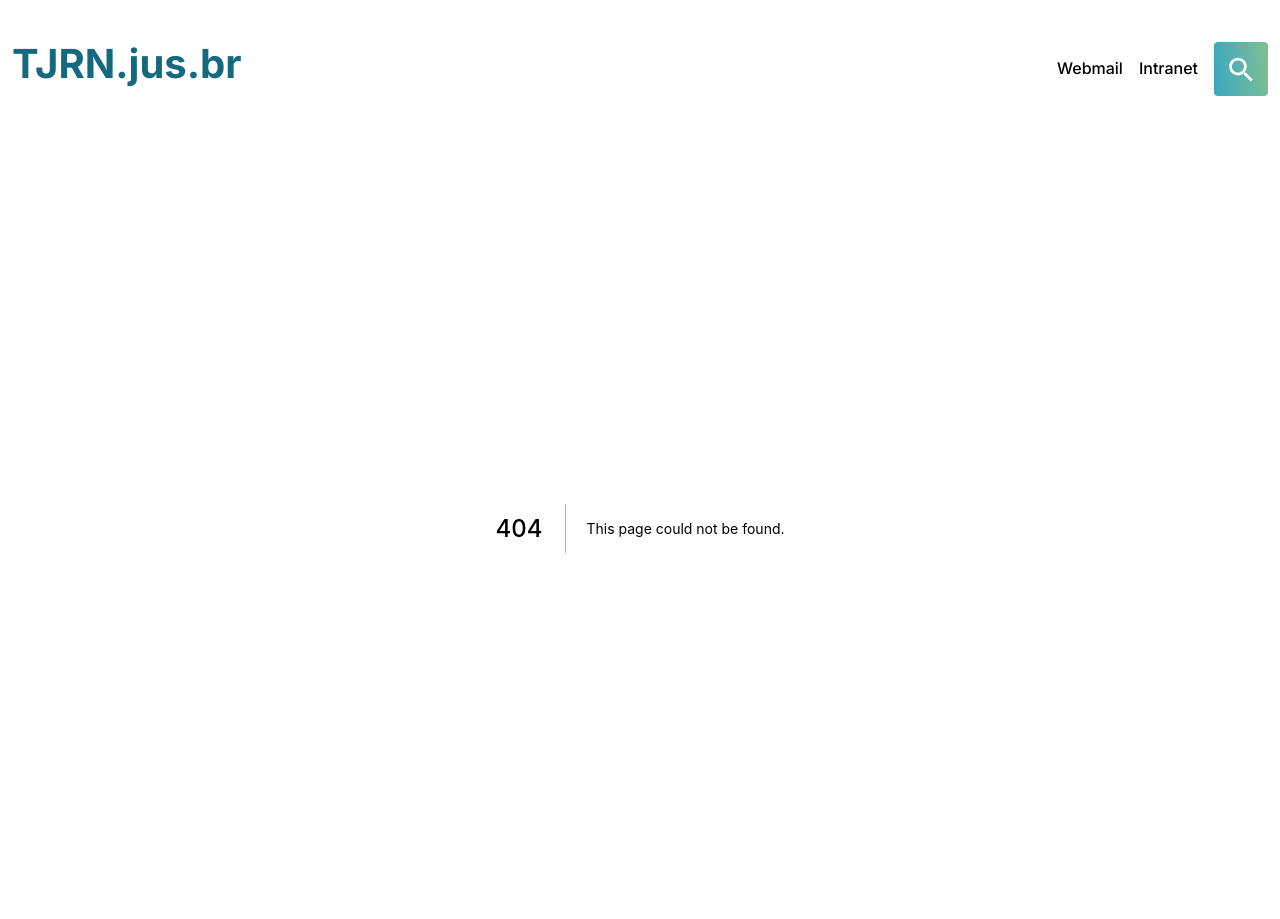
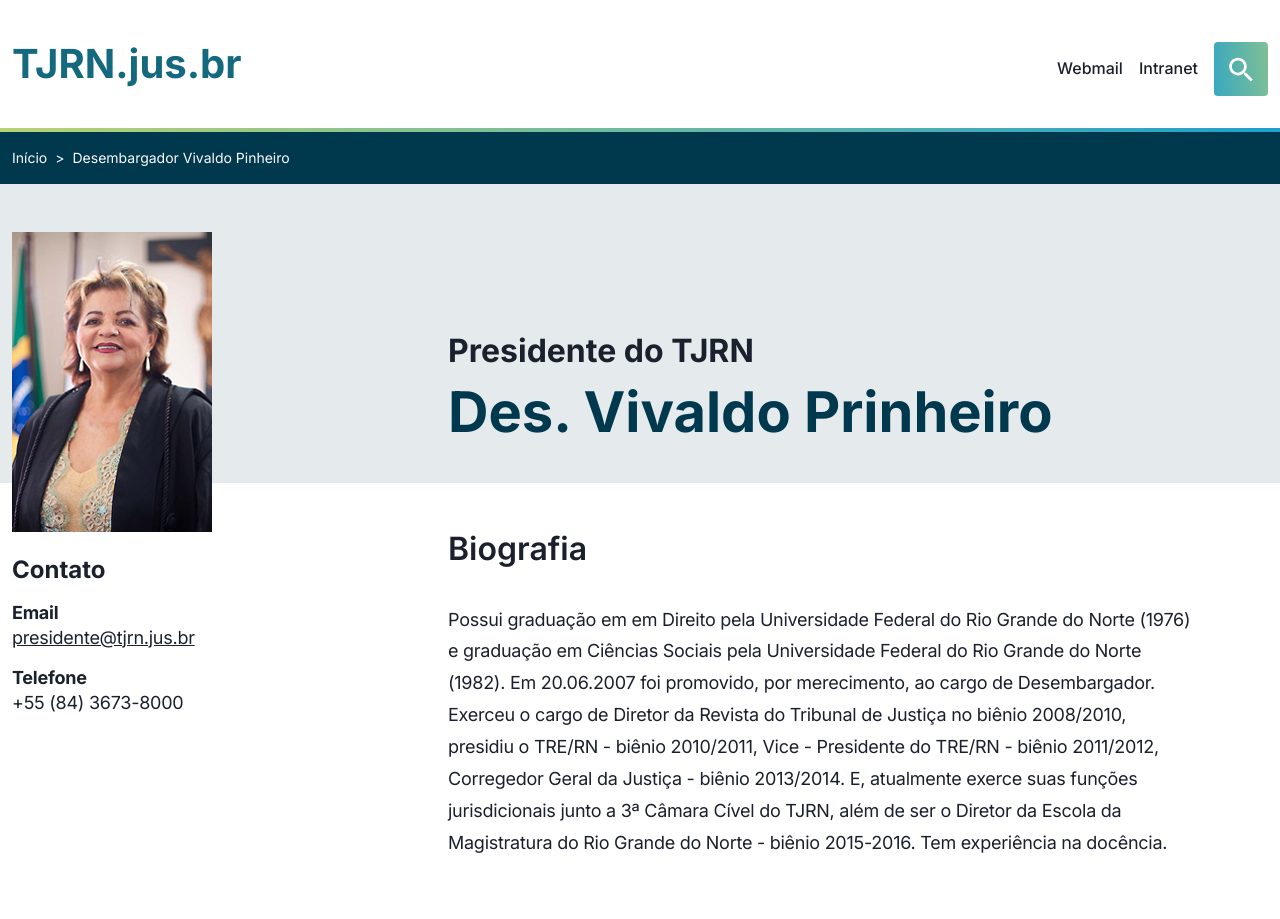
Before and after one commit to yargo11/myTJRN, a Next.js app: page /perfil/1 in a window 1280 px wide. Before the commit this address had no page. Shown: the top 919 px of the page. Built offline with nearby package versions, Linux system fonts and the light colour scheme.

Commit message:
Criação dos menus aside das páginas de artigo e página de perfil

```diff
--- /dev/null
+++ b/src/components/Article/AsideMenu/AsideMenuMidDevices/index.tsx
@@ -0,0 +1,36 @@
+import { Box, Link, Image } from "@chakra-ui/react";
+import AsideMenuMidDevicesItem, { AsideMenuMidDevicesItemProps } from "./AsideMenuMidDevicesItem";
+
+interface LeftMenuProps {
+    rootLink: string,
+    rootLabel: string,
+    linkList: Array<AsideMenuMidDevicesItemProps>
+}
+
+export default function AsideMenuMidDevices ({ rootLabel, rootLink, linkList }:LeftMenuProps) {
+    return (
+        <Box>
+            <Box w='full' h='3px' bgColor='#00384D'></Box>
+            <Link
+                href={rootLink}
+                display='flex'
+                fontWeight='medium'
+                fontSize='112.5%'
+                lineHeight='138.89%'
+                color='#336699'
+                alignItems='center'
+                my='16px'>
+                <Image
+                    src='/icons/GoTo.svg'
+                    transform='scaleX(-1)'
+                    ml='10.5px'
+                    mr='8.5px'/>
+                {rootLabel}
+            </Link>
+            <Box w='full' h='1px' bgColor='#00384D'></Box>
+            {linkList? linkList.map(link => <AsideMenuMidDevicesItem key={link.link} label={link.label} link={link.link}/>)
+            : <></>}
+            <Box w='full' h='1px' bgColor='#00384D' mt='16px' mb='12px'></Box>
+        </Box>
+    );
+}
--- /dev/null
+++ b/src/components/Profile/AsideMenuMidDevices/index.tsx
@@ -0,0 +1,16 @@
+import { Box, Image, Text } from "@chakra-ui/react";
+
+export default function AsideMenuMidDevices () {
+    return (
+        <>
+            <Image src='/image/Maria_Zeneide_Bezerra.png'/>
+            <Text mt='24px' fontSize='150%' lineHeight='120.83%' fontWeight='bold'>Contato</Text>
+            <Box fontSize='112.5%' lineHeight='138.89%' letterSpacing='-0.26px' mt='16px'>
+                <Text fontWeight='bold'>Email</Text>
+                <Text fontWeight='normal'  textDecor='underline'>presidente@tjrn.jus.br</Text>
+                <Text fontWeight='bold' mt='16px'>Telefone</Text>
+                <Text fontWeight='normal'>+55 (84) 3673-8000</Text>
+            </Box>
+        </>
+    );
+}
--- a/src/components/menu/Content/LinkList/index.tsx
+++ b/src/components/menu/Content/LinkList/index.tsx
@@ -1,5 +1,5 @@
 import { Link } from "@chakra-ui/react"
-import { ContentType } from ".."
+import { ContentType } from "..";
 
 interface LinkListProps {
     listadeconteudo: Array<ContentType>;
--- a/src/pages/menu/[id].tsx
+++ b/src/pages/menu/[id].tsx
@@ -25,7 +25,7 @@ export default function Menu ({ listaDeConteudo, descricao, titulo }:MenuProps)
                 <ListenPrintSharePanel listOfContentToRead={[]}/>
             </ContainerBox>
             <GrayBorder/>
-            <ContainerBox>
+            <ContainerBox mb='130px'>
                 {listaDeConteudo?
                     listaDeConteudo.map(content =>
                     <>
--- /dev/null
+++ b/src/pages/perfil/[id].tsx
@@ -0,0 +1,27 @@
+import { Flex, Box, Spacer, Text } from "@chakra-ui/react";
+import ContainerBox from "../../components/ContainerBox";
+import PageTitle from "../../components/PageTitle";
+import AsideMenuMidDevices from "../../components/Profile/AsideMenuMidDevices";
+
+export default function Perfil () {
+    return (
+        <>
+            <PageTitle title='Desembargador Vivaldo Pinheiro' breadCrumbArray={[]} showTitle={false}/>
+            <Box w='full' h='299px' bgColor='rgba(0, 56, 77, 0.1)'></Box>
+            <ContainerBox as={Flex}>
+                <Box w='306px' mt='-251px'>
+                    <AsideMenuMidDevices />
+                </Box>
+                <Spacer maxW='130px'/>
+                <Box maxW='747px' mt='-154px'>
+                    <Text fontWeight='bold' fontSize='200%' lineHeight='140.625%'>Presidente do TJRN</Text>
+                    <Text fontWeight='bold' fontSize='350%' lineHeight='80.36%' color='tj_dark_blue' mt='16px'>Des. Vivaldo Prinheiro</Text>
+                    <Text fontWeight='semibold' fontSize='200%' lineHeight='118.75%' mt='96px'>Biografia</Text>
+                    <Text fontWeight='normal' fontSize='112.5%' lineHeight='177.78%' letterSpacing='-0.26px' mt='35.36px'>Possui graduação em em Direito pela Universidade Federal do Rio Grande do Norte (1976) e graduação em Ciências Sociais pela Universidade Federal do Rio Grande do Norte (1982). Em 20.06.2007 foi promovido, por merecimento, ao cargo de Desembargador. Exerceu o cargo de Diretor da Revista do Tribunal de Justiça no biênio 2008/2010, presidiu o TRE/RN - biênio 2010/2011, Vice - Presidente do TRE/RN - biênio 2011/2012, Corregedor Geral da Justiça - biênio 2013/2014. E, atualmente exerce suas funções jurisdicionais junto a 3ª Câmara Cível do TJRN, além de ser o Diretor da Escola da Magistratura do Rio Grande do Norte - biênio 2015-2016. Tem experiência na docência.</Text>
+                    <Text fontWeight='semibold' fontSize='200%' lineHeight='118.75%' mt='57.37px'>Presidente do TJRN</Text>
+                    <Text fontWeight='normal' fontSize='112.5%' lineHeight='177.78%' letterSpacing='-0.26px' mt='35.36px'>Possui graduação em em Direito pela Universidade Federal do Rio Grande do Norte (1976) e graduação em Ciências Sociais pela Universidade Federal do Rio Grande do Norte (1982). Em 20.06.2007 foi promovido, por merecimento, ao cargo de Desembargador. Exerceu o cargo de Diretor da Revista do Tribunal de Justiça no biênio 2008/2010, presidiu o TRE/RN - biênio 2010/2011, Vice - Presidente do TRE/RN - biênio 2011/2012, Corregedor Geral da Justiça - biênio 2013/2014. E, atualmente exerce suas funções jurisdicionais junto a 3ª Câmara Cível do TJRN, além de ser o Diretor da Escola da Magistratura do Rio Grande do Norte - biênio 2015-2016. Tem experiência na docência.</Text>
+                </Box>
+            </ContainerBox>
+        </>
+    );
+}
```
Also changed, not shown: src/components/Article/AsideMenu/AsideMenuMidDevices/AsideMenuMidDevicesItem/index.tsx (added, +24 -0 lines), src/components/Article/LeftMenu/LeftMenuItem/index.tsx (deleted, +0 -24 lines), src/components/Article/LeftMenu/index.tsx (deleted, +0 -36 lines), src/pages/artigo/[id].tsx (+5 -6 lines).
